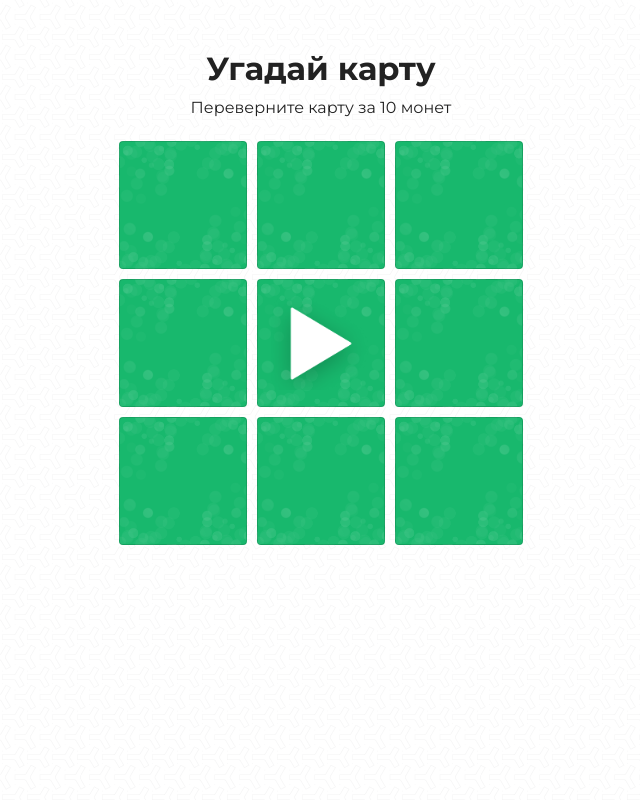
After one commit to sharapudin-d/mirfox.loc, a PHP site: page /cards.php in a window 1280 px wide. The commit adds this page. Shown: the whole page, without its empty margins (319-959 px from the left). Run offline with PHP 8.4, Linux system fonts and the light colour scheme; some libraries are stand-ins or nearby versions.

Commit message:
New
Mirfox

```diff
--- a/assets/css/style.css
+++ b/assets/css/style.css
@@ -1,3 +1,4 @@
+/* Start of Form code */
 :root {
   --kcolor: #18b86d;
   --bg: #6cd99b;
@@ -17,6 +18,10 @@ body {
   font-family: 'Montserrat', sans-serif;
 }
 
+h1,h2,h3,h4,h5,h6{
+  font-weight: 700;
+}
+
 .bg_opacity {
   position: fixed;
   top: 0;
@@ -24,7 +29,7 @@ body {
   z-index: -10;
   width: 100vw;
   height: 100vh;
-  background-color: rgba(255, 255, 255, 0.65);
+  background-color: rgba(255, 255, 255, 0.75);
 }
 
 form[role="form"] {
@@ -89,7 +94,7 @@ form[role="form"] {
 }
 
 .fpage {
-  width: 48%;
+  width: 50%;
   padding: 10px;
   /* border-radius: 6px; */
   overflow: hidden;
@@ -107,7 +112,7 @@ form[role="form"] {
   width: 100%;
   /* height: 3px;
   background: var(--kcolor); */
-  box-shadow: 0 -4px 2px 2px var(--kcolor);
+  box-shadow: 0 -4px 0px 2px var(--kcolor);
   position: relative;
   bottom: -7px;
   transition: .4s;
@@ -129,3 +134,36 @@ form[role="form"] {
 .inp_cont>label {
   padding-left: 10px;
 }
+/* End of Form Code */
+.cards_content{
+  margin-top: 50px;
+  display: flex;
+  flex-direction: column;
+  align-items: center;
+}
+.cards_content > h1,h2,p{
+  /* text-align: center; */
+}
+.card{
+  display: flex;
+  justify-content: center;
+  align-items: center;
+  width: 10vw;
+  height: 10vw;
+  margin: 5px;
+  background: url(../img/card_bg1.png);
+  background-size: 100%;
+  cursor: pointer;
+  transition: .4s;
+}
+.card:hover{
+  transform: scale(1.05);
+}
+.card_play > img{
+  display: block;
+  width: 80%;
+  transition: .4s;
+}
+.card_play:hover > img{
+  transform: scale(1.125);
+}
--- /dev/null
+++ b/cards.php
@@ -0,0 +1,54 @@
+<!DOCTYPE html>
+<html>
+
+<head>
+    <meta charset="UTF-8">
+    <meta name="viewport" content="width=device-width, initial-scale=1.0">
+    <title>MirFox</title>
+    <link href="https://fonts.googleapis.com/css?family=Montserrat:400,600,700&display=swap&subset=cyrillic" rel="stylesheet">
+    <!-- <bootstrap> -->
+    <link rel="stylesheet" href="https://maxcdn.bootstrapcdn.com/bootstrap/4.0.0/css/bootstrap.min.css" integrity="sha384-Gn5384xqQ1aoWXA+058RXPxPg6fy4IWvTNh0E263XmFcJlSAwiGgFAW/dAiS6JXm" crossorigin="anonymous">
+    <!-- </bootstrap> -->
+    <link rel="stylesheet" href="./assets/css/style.css">
+    <link rel="stylesheet" href="./assets/css/media.css">
+</head>
+<body>
+
+
+
+<div class="bg_opacity"></div>
+<div class="container cards_content">
+  <h2>Угадай карту</h2>
+  <p>Переверните карту за 10 монет</p>
+  <div class="cards_wrap">
+    <div class="row">
+      <div class="card c1"></div>
+      <div class="card c2"></div>
+      <div class="card c3"></div>
+    </div>
+    <div class="row">
+      <div class="card c4"></div>
+      <div class="card card_play c5">
+        <img src="./assets/img/play_butt.png" alt="">
+      </div>
+      <div class="card c6"></div>
+    </div>
+    <div class="row">
+      <div class="card c7"></div>
+      <div class="card c8"></div>
+      <div class="card c9"></div>
+    </div>
+  </div>
+</div>
+
+
+
+
+<!-- js -->
+<script src="https://code.jquery.com/jquery-3.2.1.slim.min.js" integrity="sha384-KJ3o2DKtIkvYIK3UENzmM7KCkRr/rE9/Qpg6aAZGJwFDMVNA/GpGFF93hXpG5KkN" crossorigin="anonymous"></script>
+<script src="https://cdnjs.cloudflare.com/ajax/libs/popper.js/1.12.9/umd/popper.min.js" integrity="sha384-ApNbgh9B+Y1QKtv3Rn7W3mgPxhU9K/ScQsAP7hUibX39j7fakFPskvXusvfa0b4Q" crossorigin="anonymous"></script>
+<script src="https://maxcdn.bootstrapcdn.com/bootstrap/4.0.0/js/bootstrap.min.js" integrity="sha384-JZR6Spejh4U02d8jOt6vLEHfe/JQGiRRSQQxSfFWpi1MquVdAyjUar5+76PVCmYl" crossorigin="anonymous"></script>
+<script src="./assets/js/script.js"></script>
+</body>
+
+</html>
```
Also changed, not shown: index.php (+6 -2 lines), layout/footer.php (added, +8 -0 lines), layout/head.php (added, +15 -0 lines), assets/img/card_bg.png (added), assets/img/card_bg1.png (added), assets/img/play_butt.png (added).
